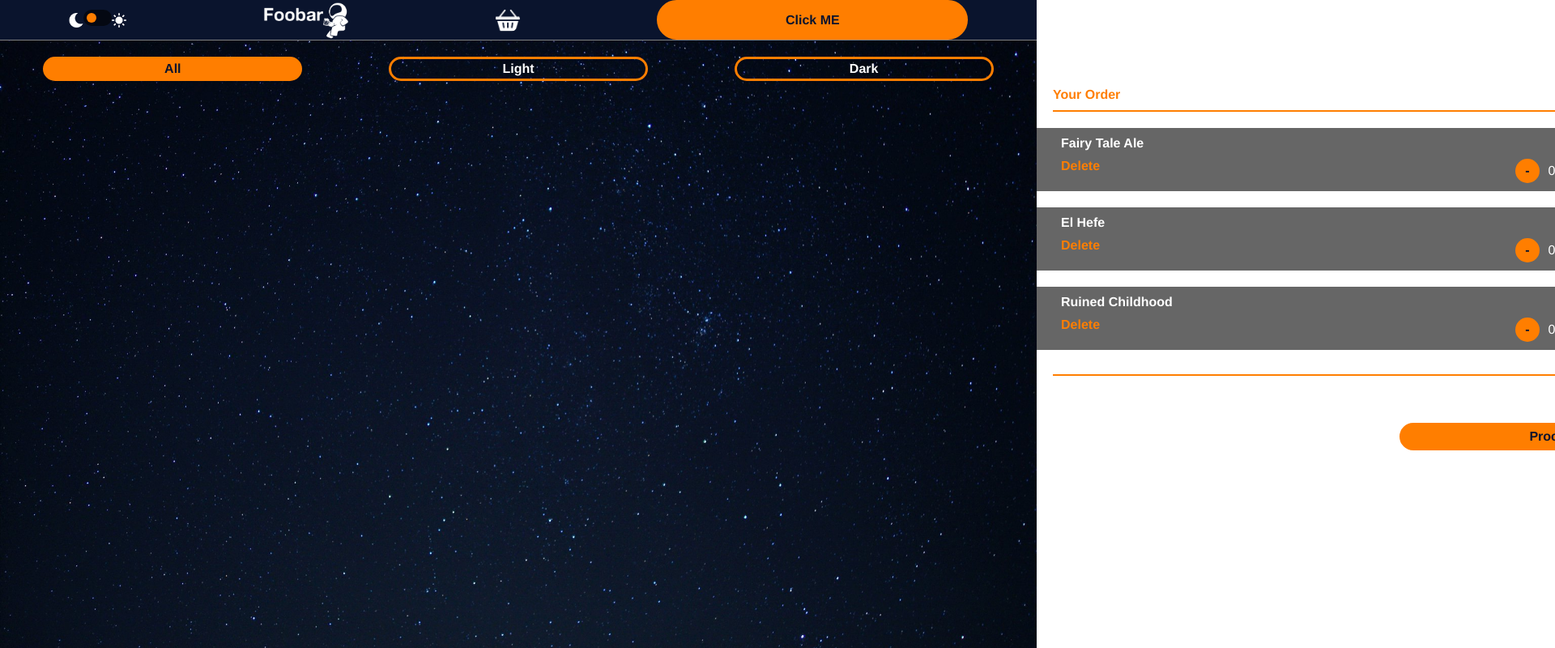
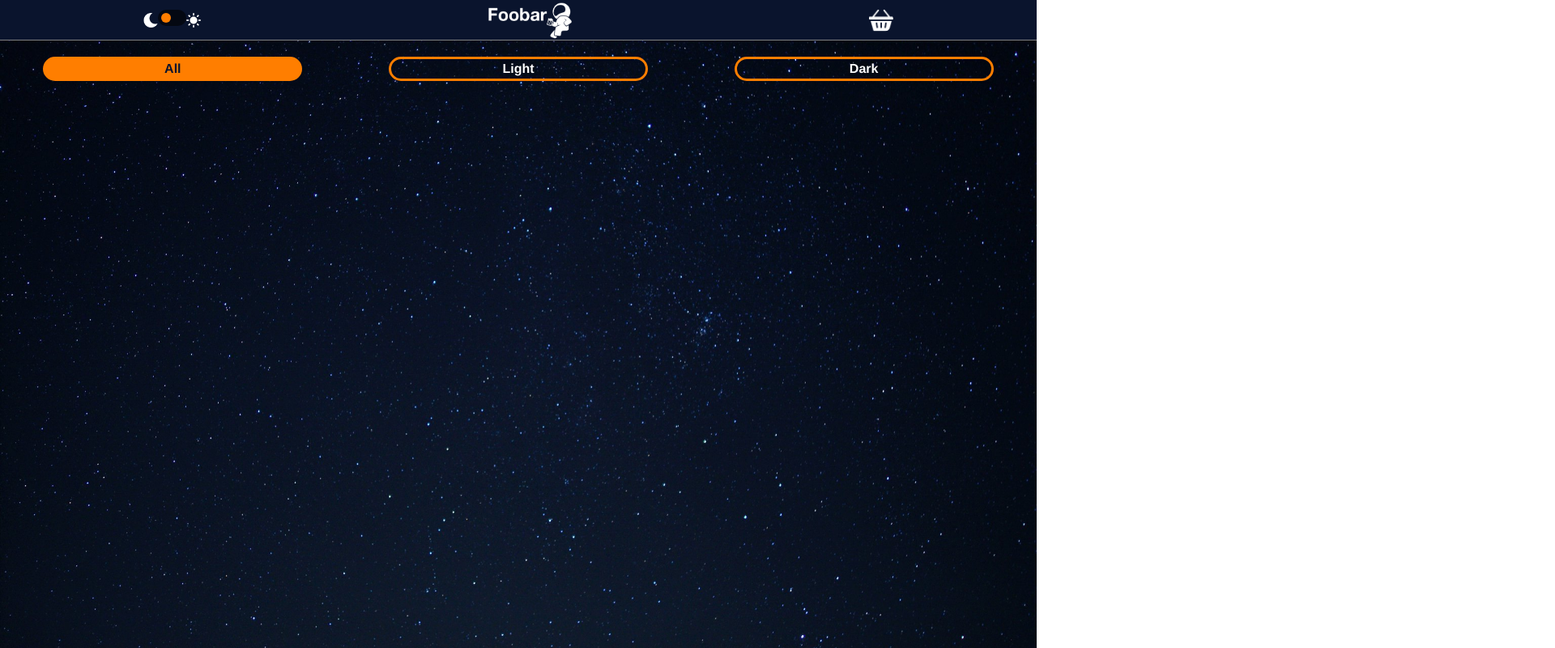
Before and after one commit to liatalony/Foobar_Orders, a website built with Parcel: page index.html in a window 1280 px wide. Shown: the top 800 px of the page at 81% size, 1920 px wide, since content can reach past the window. Built offline with nearby package versions, Linux system fonts and the light colour scheme; no server answers; a script that the page names is missing.

Commit message:
prepare for merge

```diff
--- a/index.html
+++ b/index.html
@@ -24,7 +24,6 @@
           <button class="cart"></button>
           <p class="number-of-orders hidden">0</p>
         </section>
-        <button class="test">Click ME</button>
       </header>
       <main>
         <section class="order-page">
--- a/stylesheet.css
+++ b/stylesheet.css
@@ -47,7 +47,7 @@ body {
 }
 
 .wrapper {
-  /*overflow: hidden;*/
+  overflow: hidden;
   background: var(--bg-img);
   background-size: cover;
   background-repeat: no-repeat;
```
